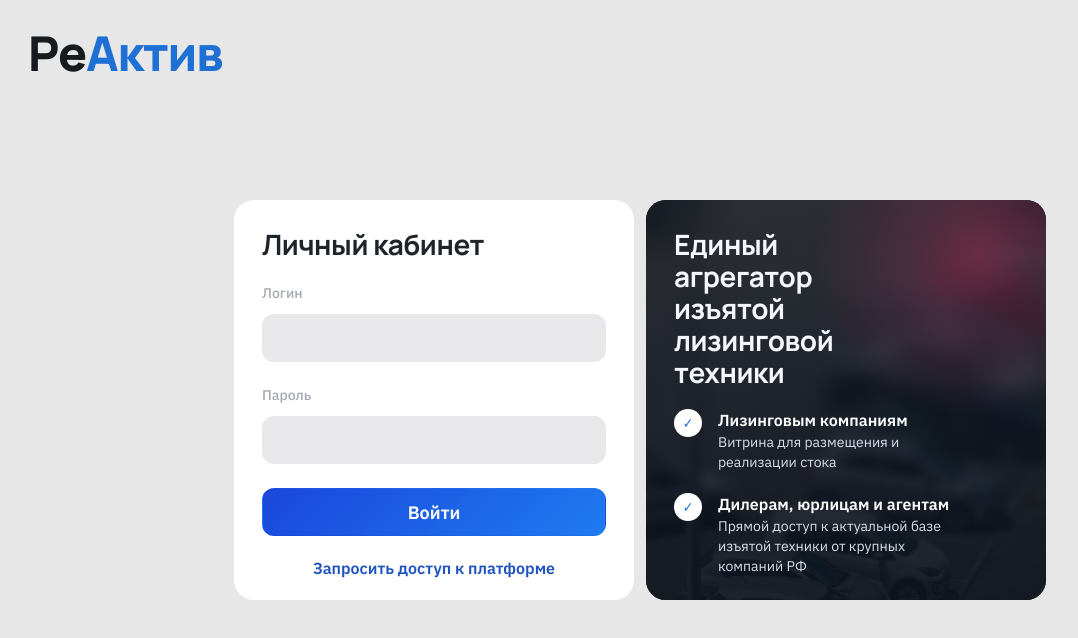
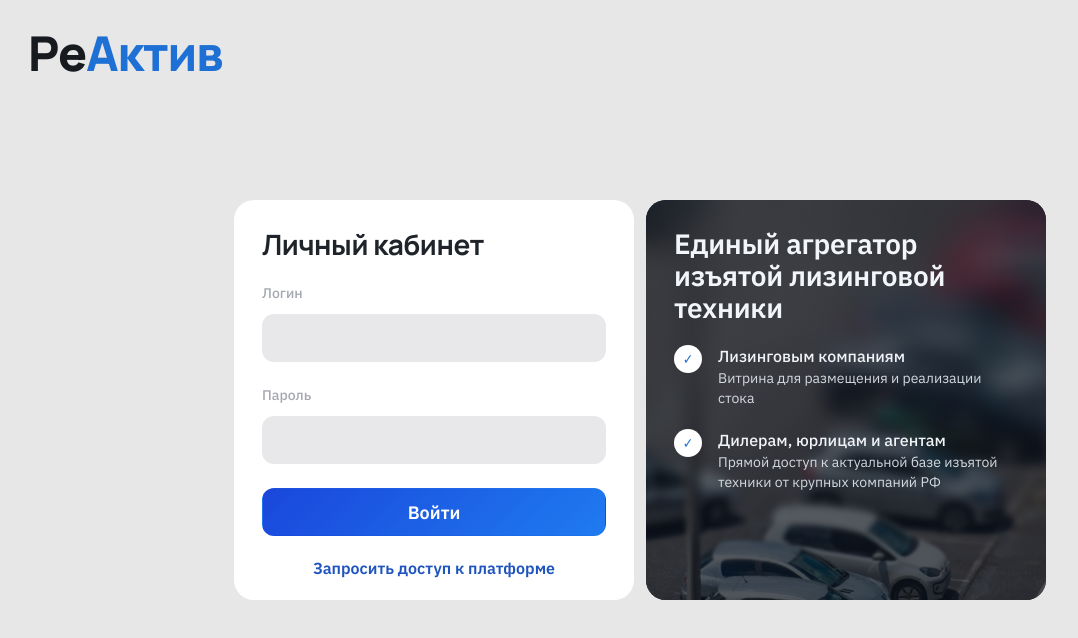
Before and after one commit to RomanOdokienko/ReActiv, a React (Vite) app in the folder frontend/: page /login in a window 1280 px wide. Shown: the top 638 px of the page, without its empty margins (0-1078 px from the left). Built offline with nearby package versions, Linux system fonts and the light colour scheme; no server answers.

Commit message:
ui(auth): match promo panel overlay and typography to reference

```diff
--- a/frontend/src/style.css
+++ b/frontend/src/style.css
@@ -277,32 +277,26 @@ a {
   inset: 0;
   z-index: 0;
   background:
-    linear-gradient(180deg, rgba(18, 24, 33, 0.5) 0%, rgba(16, 23, 35, 0.66) 56%, rgba(14, 20, 30, 0.8) 100%),
+    linear-gradient(180deg, rgba(24, 30, 40, 0.28) 0%, rgba(19, 25, 35, 0.34) 58%, rgba(14, 20, 30, 0.45) 100%),
     url("/auth-login-side.png");
   background-size: cover;
   background-position: center;
 }
 
 .auth-promo-card::after {
-  content: "";
-  position: absolute;
-  inset: 0;
-  z-index: 0;
-  background:
-    radial-gradient(circle at 82% 14%, rgba(211, 63, 112, 0.34), rgba(211, 63, 112, 0) 34%),
-    linear-gradient(180deg, rgba(14, 19, 28, 0.06) 0%, rgba(14, 19, 28, 0.35) 84%);
-  pointer-events: none;
+  display: none;
 }
 
 .auth-promo-card h2 {
   position: relative;
   z-index: 1;
   margin: 0 0 20px;
-  color: #f4f7fc;
+  color: #f2f5f9;
+  font-family: "IBM Plex Sans", "Segoe UI", Tahoma, sans-serif;
+  font-weight: 600;
   font-size: 28px;
   line-height: 32px;
-  letter-spacing: -0.015em;
-  max-width: 10.6ch;
+  letter-spacing: -0.01em;
 }
 
 .auth-promo-list {
@@ -340,18 +334,19 @@ a {
 }
 
 .auth-promo-list strong {
+  font-family: "IBM Plex Sans", "Segoe UI", Tahoma, sans-serif;
   font-size: 16px;
-  font-weight: 700;
+  font-weight: 500;
   line-height: 24px;
-  color: #ffffff;
+  color: #f0f3f7;
 }
 
 .auth-promo-list p {
   margin: 0;
+  font-family: "IBM Plex Sans", "Segoe UI", Tahoma, sans-serif;
   font-size: 14px;
   line-height: 20px;
-  color: rgba(233, 240, 251, 0.92);
-  max-width: 29ch;
+  color: rgba(230, 235, 242, 0.9);
 }
 
 .nav a {
```
